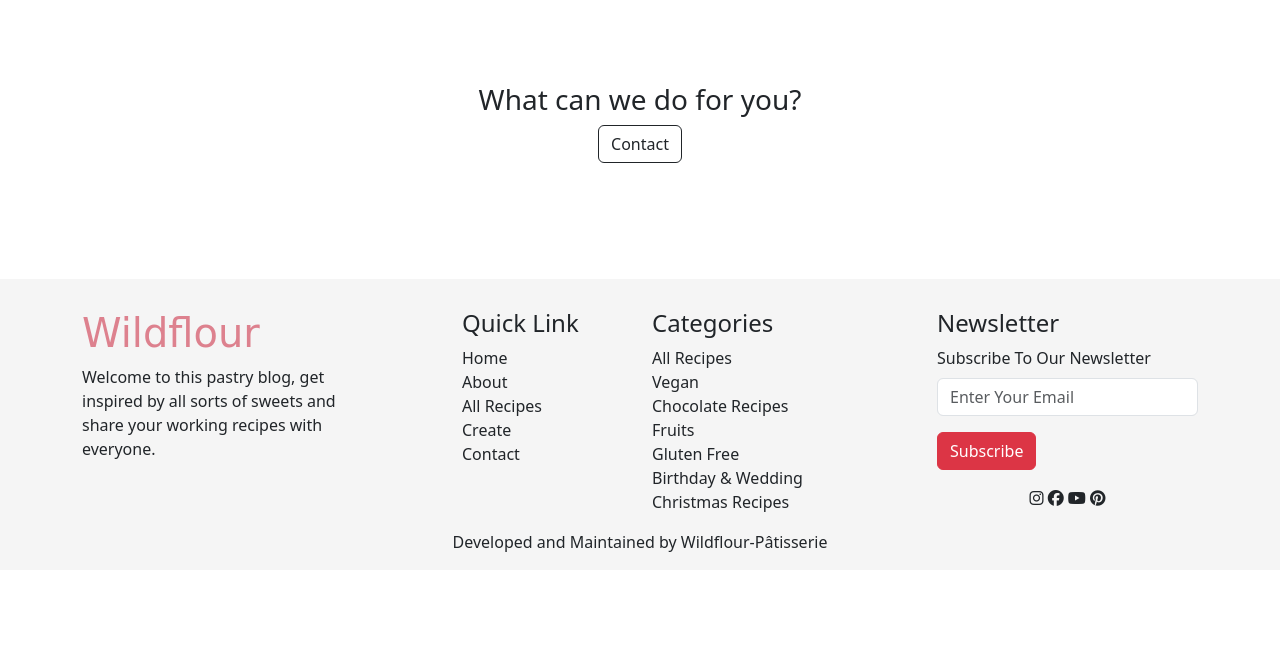
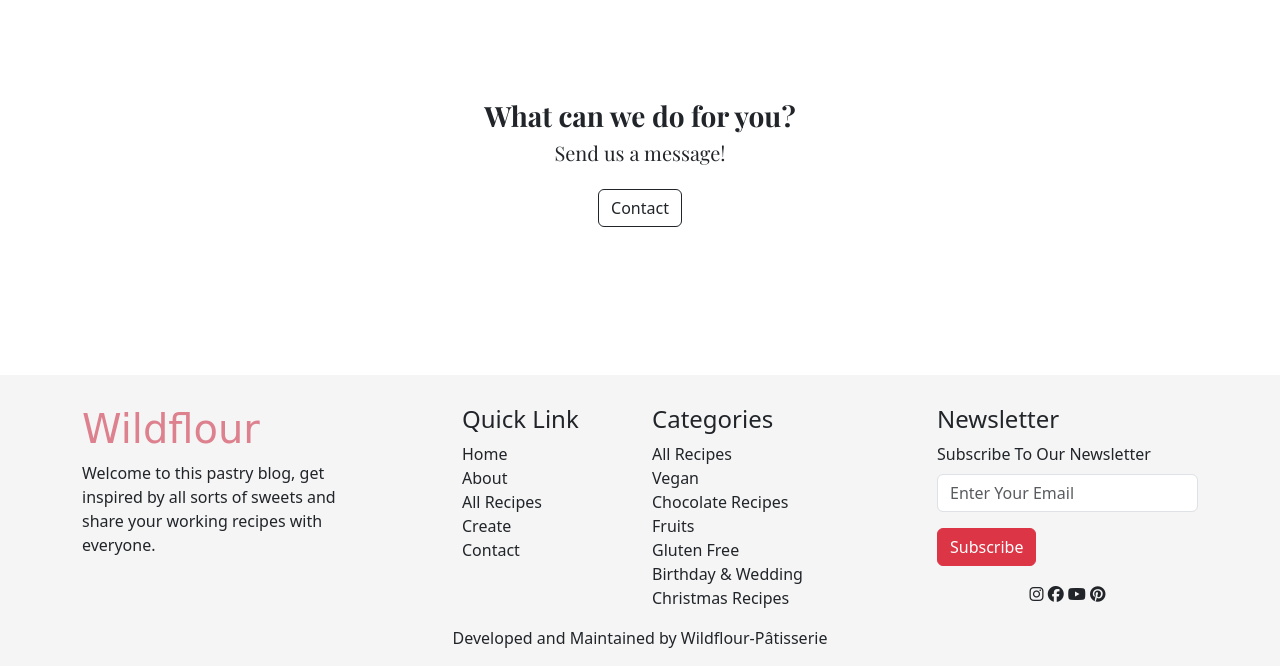
Before and after one commit to Code-Institute-Submissions/dimicoding-wildflour-blogue, a Django app: page / in a window 1280 px wide. Shown: the part 1576-2242 px from the top of the page. Before the commit the page ends 2128 px from the top, so only its background shows below. Run offline with Django 3.2, Linux system fonts and the light colour scheme; data that the repository does not hold is empty; some libraries are stand-ins or nearby versions; some web fonts are replaced.

Commit message:
Add styles to index.html and change pagination to 8 posts

```diff
--- a/blog/views.py
+++ b/blog/views.py
@@ -71,10 +71,13 @@ def RecipeLike(request, pk):
 
 
 class HomeView(ListView):
+    """
+    Accessible from "blog" navbar, displays all recipes
+    """
     model = Recipe
     template_name = "list-view.html"
     ordering = ['-created_recipe']
-    paginate_by = 6
+    paginate_by = 8
 
     # Dropdown menu list
     def get_context_data(self, *args, **kwargs):
@@ -86,7 +89,7 @@ class HomeView(ListView):
 
 def CategoryListView(request):
     """
-    Displays a page with all categories in the blog
+    Displays a page with all categories of the blog
     """
     # Dropdown menu list
     cat_list = Category.objects.all()
@@ -102,12 +105,12 @@ def CategoryListView(request):
 
 def CategoryList(request, cat):
     """
-    Displays the categories page
+    Displays the page with recipes of the specific Category
     """
     # Dropdown menu list
     cat_list = Category.objects.all()
     cat_list_view = Category.objects.all().values('title', 'image')
-    recipe_category = Recipe.objects.filter(category=cat.replace('-', ' '))
+    recipe_category = Recipe.objects.filter(category=cat.replace('-', ' ')).order_by('-created_recipe')
     return render(
         request,
         'category.html',
--- a/static/css/style.css
+++ b/static/css/style.css
@@ -208,7 +208,6 @@ __________*/
 
 
 
-
   @media (min-width: 768px) {
     .navbar-expand-md .navbar-nav .dropdown-menu {
         position:unset;
--- a/templates/about.html
+++ b/templates/about.html
@@ -8,7 +8,9 @@
             <h1 class="title-one">About Wildflour</h1>
             <div class="row justify-content-center">
                 <div class="col-md-6 justify mt-3">
-                    <img class="about-photo d-flex justify-content-center align-items-center mx-auto" src="https://res.cloudinary.com/dff71pxfw/image/upload/v1682873009/71cc3acc-5db9-4cd6-bb6f-897c1d2bc04e_1_xpev8b.jpg" alt="Image of the main person behind wildflour">
+                    <img class="about-photo d-flex justify-content-center align-items-center mx-auto"
+                        src="https://res.cloudinary.com/dff71pxfw/image/upload/v1682873009/71cc3acc-5db9-4cd6-bb6f-897c1d2bc04e_1_xpev8b.jpg"
+                        alt="Image of the main person behind wildflour">
                     <p class="mt-3">I'm Jasmin, the blogger and baker behind Wildflour Pâtisserie. I have been a homemaker for many years and I love the
                     French way of baking! That is why I decided to turn my life upside down, move to France and go to pastry school.
                     While I'm there I want to learn as much as possible and I'm excited to share my experiences and knowledge with you!
--- a/templates/account/login.html
+++ b/templates/account/login.html
@@ -9,8 +9,8 @@
 
 <div class="container">
   <div class="row">
-    <div class="col-md-8 mt-3 offset-md-2">
-      <h3 class="title-one">{% trans "Sign In" %}</h3>
+    <div class="col-md-8 mt-5 offset-md-2">
+      <h2 class="title-one-d">{% trans "Sign In" %}</h2>
 
       <p>{% blocktrans %}Welcome back to the Wildflour blog. To leave a comment or like a post, please log in. If you
         have not created an account yet, then <a class="link" href="{{ signup_url }}">sign up</a>
--- a/templates/account/signup.html
+++ b/templates/account/signup.html
@@ -7,8 +7,8 @@
 {% block content %}
 <div class="container content">
   <div class="row">
-    <div class="col-md-8 mt-3 offset-md-2">
-      <h3 class="title-one">{% trans "Sign Up" %}</h3>
+    <div class="col-md-8 mt-5 offset-md-2">
+      <h2 class="title-one-d">{% trans "Sign Up" %}</h2>
 
       <p>{% blocktrans %}Welcome back to the WildFlour blog. Do you already have an account? Then please <a class="link"
           href="{{ login_url }}">sign in</a> instead.{% endblocktrans %}</p>
--- a/templates/base.html
+++ b/templates/base.html
@@ -49,13 +49,13 @@
             <div class="collapse navbar-collapse justify-content-between" id="navbarSupportedContent">
                 <div class="d-flex align-items-center">
                     <ul class="navbar-nav">
-                        <li class="nav-item">
-                            <a class="nav-link" href="{% url 'index' %}"><i class="fa-solid fa-house"></i>
+                        <li class="nav-item title-one-d">
+                            <a class="nav-link" href="{% url 'index' %}"><i class="fa-solid fa-house "></i>
                                 Home</a>
                         </li>
                         <!-- Loop trough categories/display as links-->
                         {% if cat_list %}
-                        <li class="nav-item dropdown">
+                        <li class="nav-item dropdown title-one-d">
                             <a class="nav-link dropdown-toggle" href="#" role="button" data-bs-toggle="dropdown"
                                 aria-expanded="false"><i class="fa-solid fa-wheat-awn"></i> RecipeBook</a>
                             <ul class="dropdown-menu">
@@ -67,17 +67,17 @@
                             </ul>
                         </li>
                         {% else %}
-                        <li class="nav-item">
+                        <li class="nav-item title-one-d">
                             <a class="nav-link" href="{% url 'categories' %}"><i class="fa-solid fa-book"></i>
                                 Categories</a>
                         </li>
                         {% endif %}
-                        <li class="nav-item">
+                        <li class="nav-item title-one-d">
                             <a class="nav-link" href="{% url 'home' %}"><i class="fa-brands fa-blogger"></i>
                             Blog</a>
                         </li>
                         {% if user.is_authenticated %}
-                        <li class="nav-item">
+                        <li class="nav-item title-one-d">
                             <a class="nav-link" href="{% url 'create_recipe' %}"><i class="fa-solid fa-plus"></i>
                                 Create</a>
                         </li>
@@ -85,28 +85,28 @@
                     </ul>
                 </div>
                 <ul class="navbar-nav">
-                    <li class="nav-item">
+                    <li class="nav-item title-one-d">
                         <a class="nav-link" href="{% url 'about' %}"><i class="fa-solid fa-info"></i> About</a>
                     </li>
-                    <li class="nav-item">
+                    <li class="nav-item title-one-d">
                         <a class="nav-link" href="{% url 'contact' %}"><i class="fa-solid fa-envelope"></i>
                         Contact</a>
                     </li>
                     {% if user.is_authenticated %}
-                    <li class="nav-item">
+                    <li class="nav-item title-one-d">
                         <a class="nav-link" href="{% url 'edit_profile' %}"><i class="fa-regular fa-user"></i>
                         {{ user.username }}</a>
                     </li>
-                    <li class="nav-item">
+                    <li class="nav-item title-one-d">
                         <a class="nav-link" href="{% url 'account_logout' %}"><i class="fa-solid fa-door-open"></i>
                             Logout</a>
                     </li>
                     {% else %}
-                    <li class="nav-item">
+                    <li class="nav-item title-one-d">
                         <a class="nav-link" href="{% url 'account_login' %}"><i
                                 class="fa-solid fa-arrow-right-to-bracket"></i> Login</a>
                     </li>
-                    <li class="nav-item">
+                    <li class="nav-item title-one-d">
                         <a class="nav-link" href="{% url 'account_signup' %}"><i class="fa-solid fa-user-plus"></i>
                             Register</a>
                     </li>
@@ -119,7 +119,7 @@
 
 
 
-    <main class="flex-shrink-0 main-bg">
+    <main class="flex-shrink-0 main-bg content">
             {% block content %}
             <!-- Content Goes here -->
             {% endblock content %}
--- a/templates/index.html
+++ b/templates/index.html
@@ -7,7 +7,7 @@
     <main class="content mt-5">
         <article>
             <section class="top-margin">
-                <div class="container-fluid text-center">
+                <div class="container text-center">
                     <div class="row">
                         <div class="col-4 col-md-4 align-self-center">
                             <h2>Get Inspired...</h2>
@@ -29,7 +29,7 @@
                         </div>
                     </div>
                 </div>
-                <div class="container-fluid text-center">
+                <div class="container text-center">
                     <div class="row row-cols-2 row-cols-md-4 h-100 ">
                         {% for category in cat_list_view %}
                         <div class="col mt-3 col-md-3">
@@ -50,27 +50,28 @@
             <div class="top-margin">
                 <div class="container text-center">
                     <div class="row">
-                        <div class="col-12">
+                        <div class="col">
                             <a href="#">
                                 <div class="position-relative">
-                                    <img class="img-fluid"
-                                        src="https://about.canva.com/wp-content/uploads/sites/8/2019/03/gray.png"
+                                    <img class="img-fluid rounded"
+                                        src="https://res.cloudinary.com/dff71pxfw/image/upload/v1682969562/IMG_9142_xylldc.jpg"
                                         alt="">
-                                    <h3 class="position-absolute top-50 start-50 translate-middle">Create your Recipes
+                                    <h3 class="blackboard position-absolute top-50 start-50 translate-middle">Create your Recipes
                                     </h3>
                                     <button type="button"
-                                        class="neu-button position-absolute top-70 start-50 translate-middle">Begin</button>
+                                        class="title-one-d neu-button position-absolute top-70 start-50 translate-middle">Begin</button>
                                 </div>
                             </a>
                         </div>
                     </div>
                 </div>
             <section class="top-margin">
-                <div class="container text-center">
+                <div class="container text-center mt-5">
                     <div class="row align-self-center">
                         <div class="col">
-                            <h3>What can we do for you?</h3>
-                            <button type="button" class="btn btn-outline-dark">Contact</button>
+                            <h3 class="title-one-d" >What can we do for you?</h3>
+                            <h5 class="title-one">Send us a message!</h5>
+                            <button type="button" class="btn btn-outline-dark mt-3"><a href="{% url 'contact' %}">Contact</a></button>
                         </div>
                     </div>
                 </div>
```
Also changed, not shown: templates/category.html (+27 -22 lines), templates/contact.html (+10 -4 lines), templates/create.html (+9 -2 lines), templates/user.html (+9 -5 lines).
